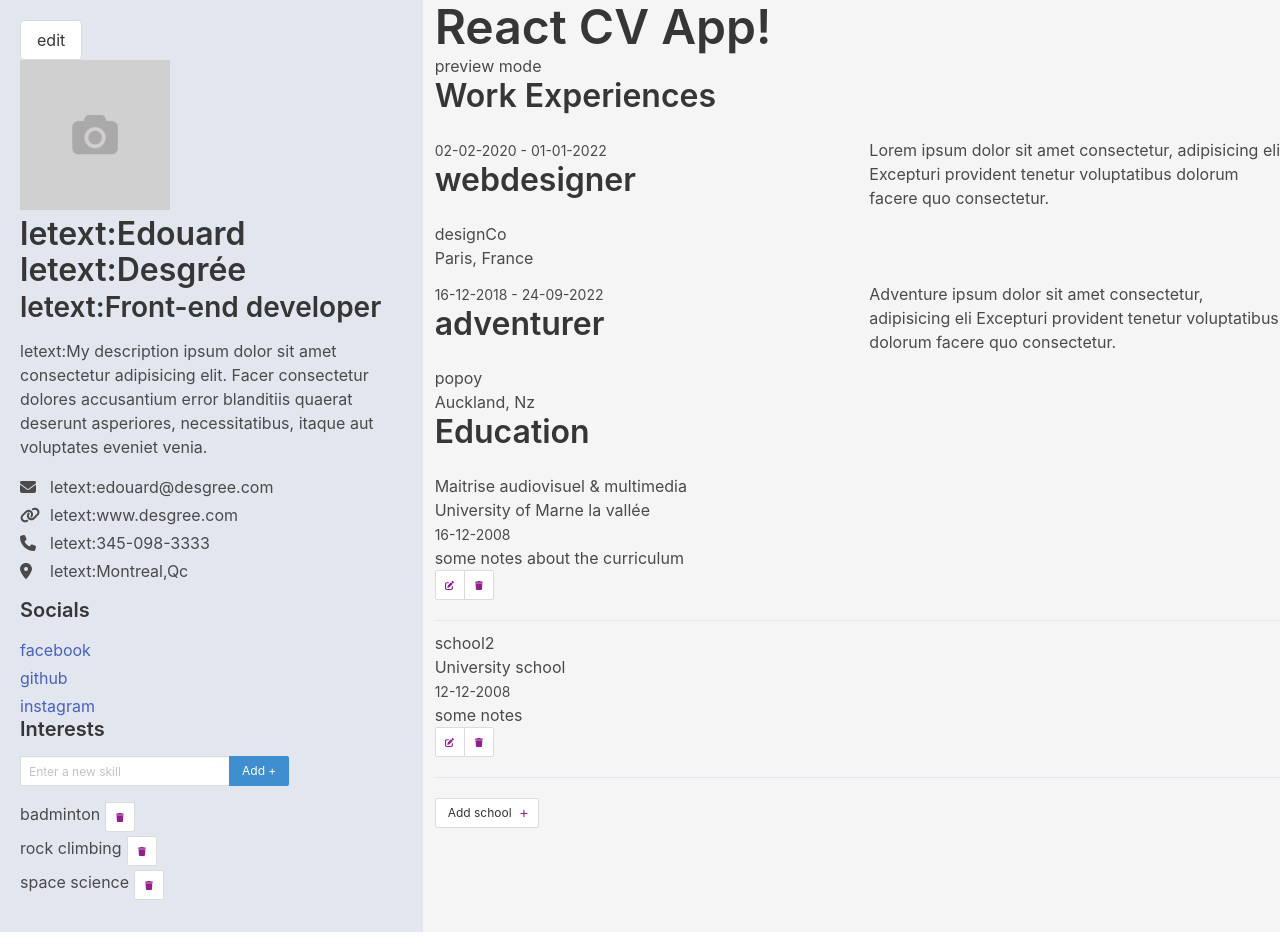
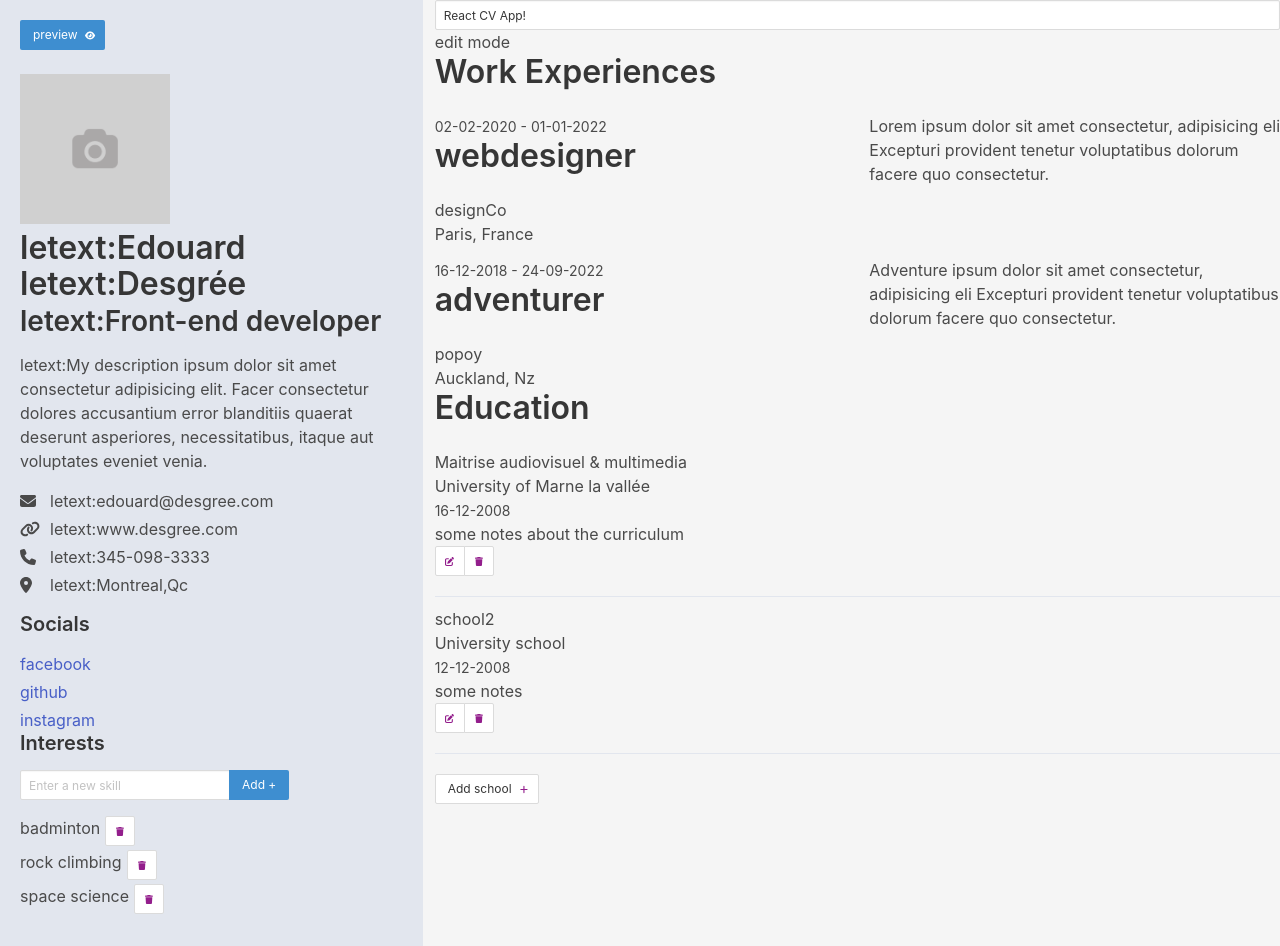
Before and after one commit to edesgree/react-cv-app, a React (Vite) app: page / in a window 1280 px wide. Built offline with nearby package versions, Linux system fonts and the light colour scheme.

Commit message:
preview button styles

```diff
--- a/src/App.jsx
+++ b/src/App.jsx
@@ -9,11 +9,12 @@ import Education from './components/Education';
 import InputField from './components/helpers/InputField';
 import UserContact from './components/UserContact';
 import Photo from './components/Photo';
+import Button from './components/helpers/Button';
 import { nanoid } from 'nanoid';
 import './fontawesome';
 
 function App() {
-  const [editMode, setEditMode] = React.useState(false);
+  const [previewMode, setPreviewMode] = React.useState(false);
   const [currentEdit, setCurrentEdit] = React.useState(null);
 
   const [cvData, setCvData] = React.useState(
@@ -22,7 +23,7 @@ function App() {
 
   function handleEditButton(e) {
     e.preventDefault();
-    setEditMode(!editMode);
+    setPreviewMode(!previewMode);
   }
   React.useEffect(() => {
     // save CV data to storage
@@ -120,9 +121,17 @@ function App() {
     <main className="App columns">
       <aside className="column is-one-third ">
         <div className="content">
-          <button className="button" onClick={handleEditButton}>
-            {editMode ? 'preview' : 'edit'}
-          </button>
+          <div className="block">
+            <Button
+              name="preview"
+              action={handleEditButton}
+              iconSize="xs"
+              iconSymbol={previewMode ? 'fa-pen-to-square' : 'fa-eye'}
+              text={previewMode ? 'edit' : 'preview'}
+              style="is-info"
+            />
+          </div>
+
           <Photo />
           <Intro
             handleChange={handleChange}
@@ -156,7 +165,7 @@ function App() {
       </aside>
       <div className="column experiences">
         <header>
-          {!editMode ? (
+          {previewMode ? (
             <h1 className="title is-1">{cvData.mainTitle}</h1>
           ) : (
             <div className="form-control">
@@ -169,7 +178,7 @@ function App() {
             </div>
           )}
 
-          {editMode ? 'edit mode' : 'preview mode'}
+          {previewMode ? 'preview mode' : 'edit mode'}
         </header>
 
         <Work
--- a/src/components/helpers/Button.jsx
+++ b/src/components/helpers/Button.jsx
@@ -4,7 +4,7 @@ import { FontAwesomeIcon } from '@fortawesome/react-fontawesome';
 export default function Button(props) {
   return (
     <button
-      className="button is-small"
+      className={`button is-small ${props.style}`}
       name={props.name}
       id={props.id}
       onClick={props.action}
@@ -16,7 +16,7 @@ export default function Button(props) {
           id={props.id}
           icon={`fas ${props.iconSymbol}`}
           size={props.iconSize}
-          color="rgb(147 30 140)"
+          color={props.style === 'is-info' ? 'white' : 'rgb(147 30 140)'}
         />
       </span>
     </button>
--- a/src/fontawesome.jsx
+++ b/src/fontawesome.jsx
@@ -8,15 +8,17 @@ import {
   faLocationDot,
   faPenToSquare,
   faTrash,
+  faEye,
   faSave
 } from '@fortawesome/free-solid-svg-icons';
 library.add(
   faPlus,
   faEnvelope,
-  faSave,
   faLink,
   faPhone,
   faLocationDot,
   faPenToSquare,
-  faTrash
+  faTrash,
+  faEye,
+  faSave
 );
```
